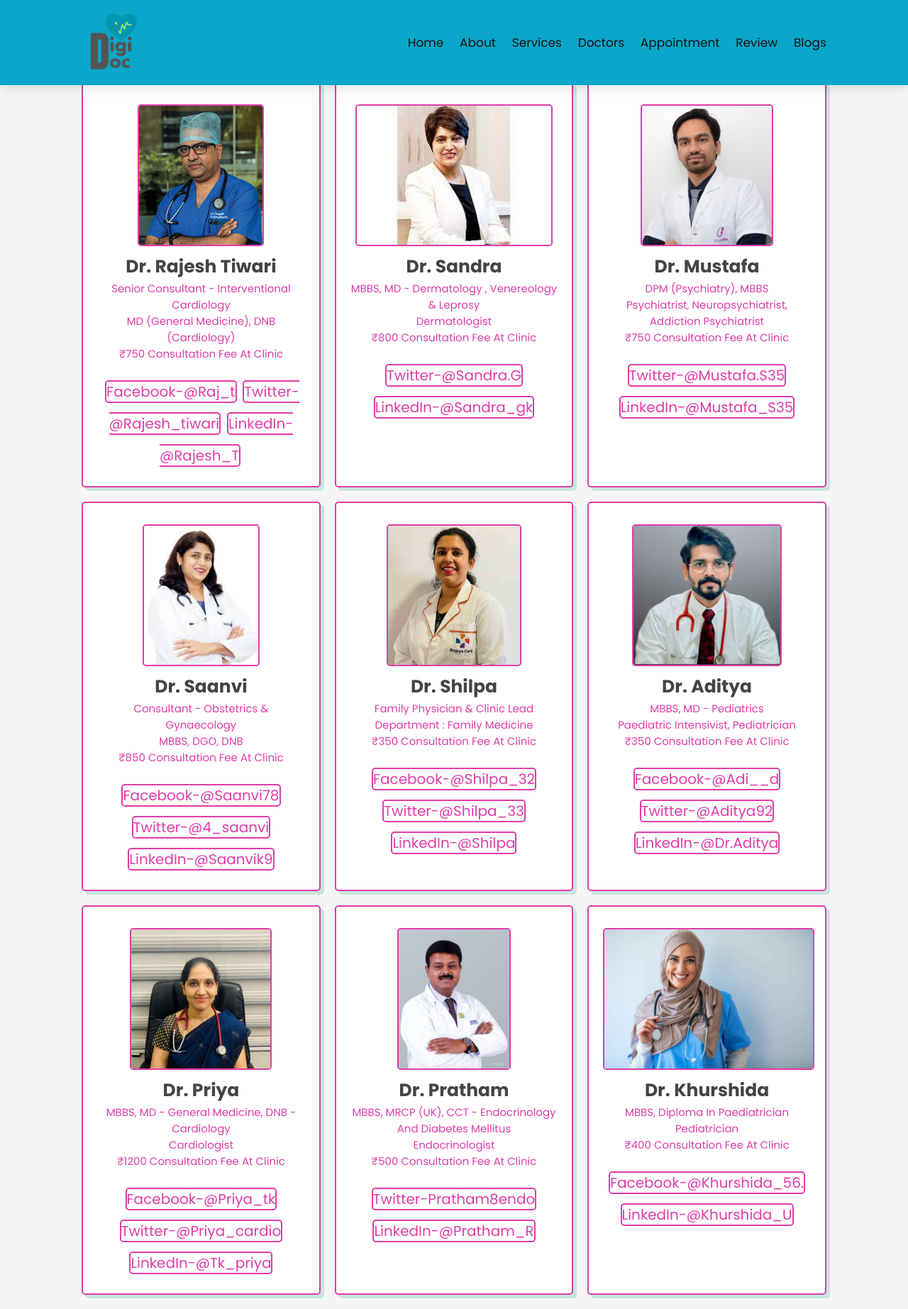
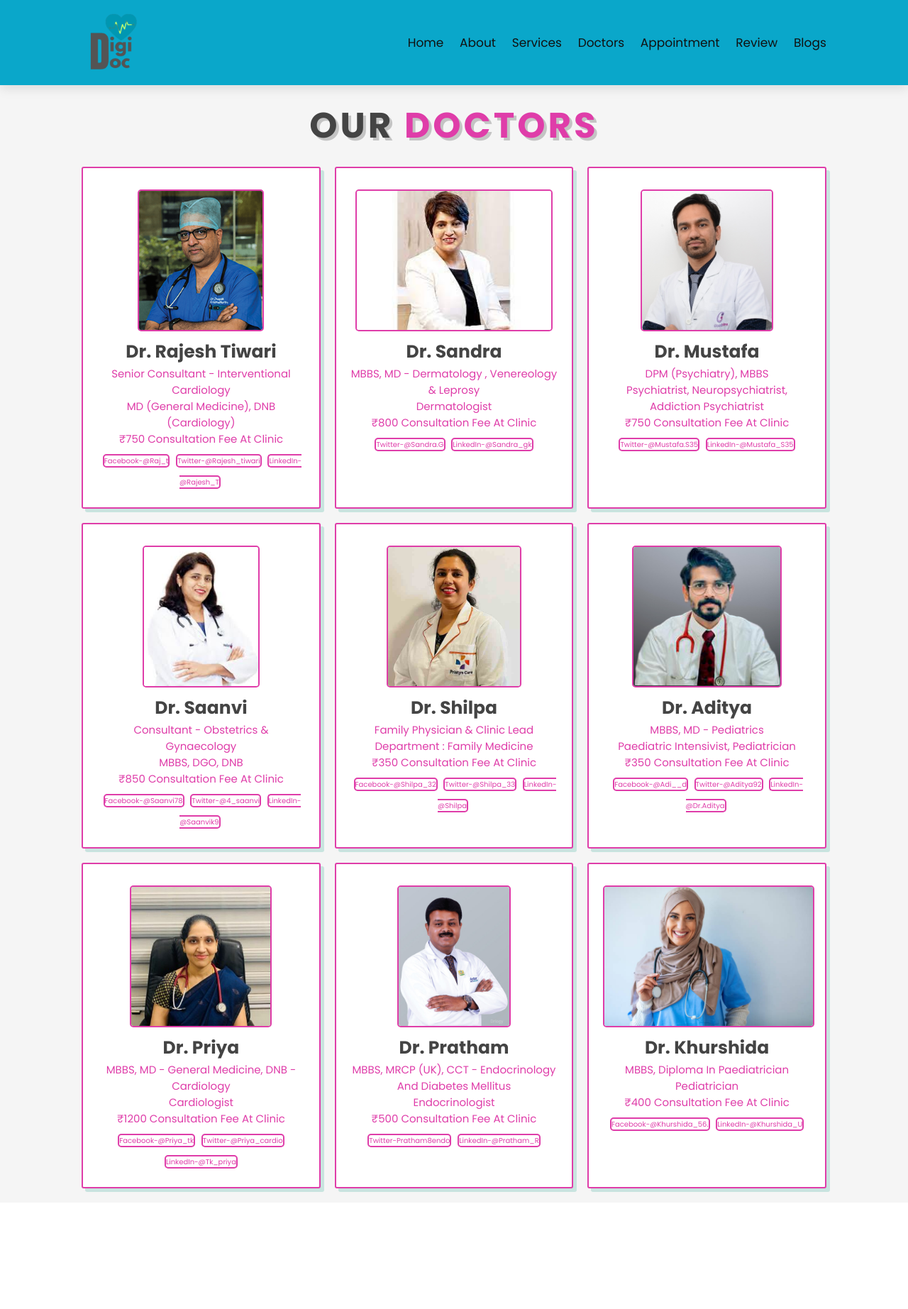
Before and after one commit to Shravanakulal/Responsive-hospital-management-sys, a PHP site: page /doctors.html in a window 1280 px wide. Shown: the whole page at 71% size. After the commit the page ends 1680 px from the top, so only its background shows below. Run offline with PHP 8.4, Linux system fonts and the light colour scheme; some libraries are stand-ins or nearby versions.

Commit message:
updated doctor styles

```diff
--- a/style.css
+++ b/style.css
@@ -272,6 +272,10 @@ section:nth-child(even){
 }
 
 
+.doctors {
+    margin-top: 120px;
+}
+
 .doctors .box-container{
     display: grid;
     grid-template-columns: repeat(auto-fit, minmax(30rem, 1fr));
@@ -281,7 +285,7 @@ section:nth-child(even){
 .doctors .box-container .box{
     text-align: center;
     background:#fff;
-    border-radius: .5rem;
+    border-radius: .3rem;
     border:var(--border);
     box-shadow: var(--box-shadow);
     padding:2rem;
@@ -306,14 +310,14 @@ section:nth-child(even){
 }
 
 .doctors .box-container .box .share{
-    padding-top: 2rem;
+    padding-top: 0.5rem;
 }
 
 .doctors .box-container .box .share a{
-    height: 5rem;
-    width: 5rem;
-    line-height: 4.5rem;
-    font-size: 2rem;
+    height: 3.5rem;
+    width: 3.5rem;
+    line-height: 3rem;
+    font-size: 1rem;
     color:var(--pink);
     border-radius: .5rem;
     border:var(--border);
```
